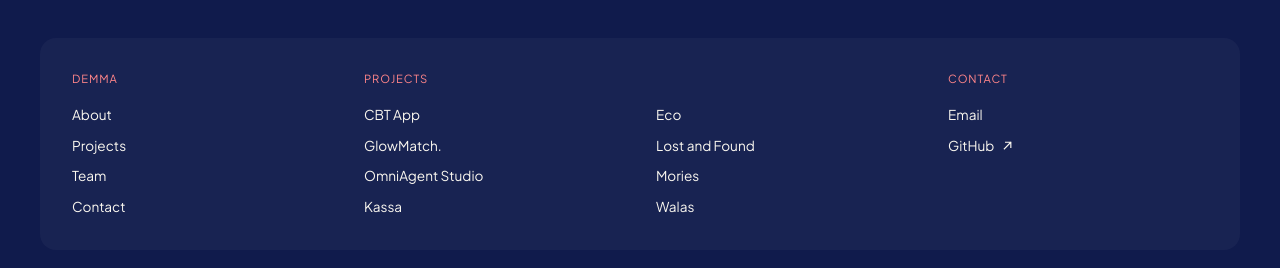
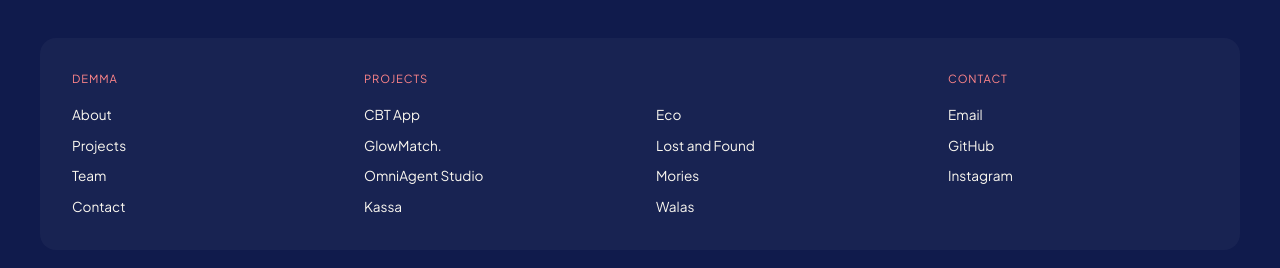
Before and after one commit to demmagence/demma, a Next.js app: page / in a window 1280 px wide. Shown: the part 4608-4876 px from the top of the page. Built offline with nearby package versions, Linux system fonts and the light colour scheme.

Commit message:
feat: add Instagram footer link

```diff
--- a/app/components/site-footer.tsx
+++ b/app/components/site-footer.tsx
@@ -1,6 +1,5 @@
 import Image from "next/image";
 import Link from "next/link";
-import { ArrowIcon } from "./arrow-icon";
 import { copy, pagePaths, projects, type Locale, type PageKey } from "../data";
 
 const pageKeys: PageKey[] = ["about", "projects", "team", "contact"];
@@ -21,7 +20,7 @@ export function SiteFooter({ locale }: { locale: Locale }) {
             <h2 className="footer-heading-spacer" aria-hidden="true">{c.nav.projects}</h2>
             {projects.slice(4).map((project) => <Link href={`/projects/${project.slug}`} key={project.name}>{project.name}</Link>)}
           </div>
-          <div><h2>{c.nav.contact}</h2><a href="mailto:demmagence@gmail.com">Email</a><a href="https://github.com/demmagence" target="_blank" rel="noreferrer">GitHub <ArrowIcon className="arrow-icon" /></a></div>
+          <div><h2>{c.nav.contact}</h2><a href="mailto:demmagence@gmail.com">Email</a><a href="https://github.com/demmagence" target="_blank" rel="noreferrer">GitHub</a><a href="https://www.instagram.com/demmagence" target="_blank" rel="noreferrer">Instagram</a></div>
         </div>
         <p className="copyright">© 2026 {c.rights}</p>
       </div>
```
